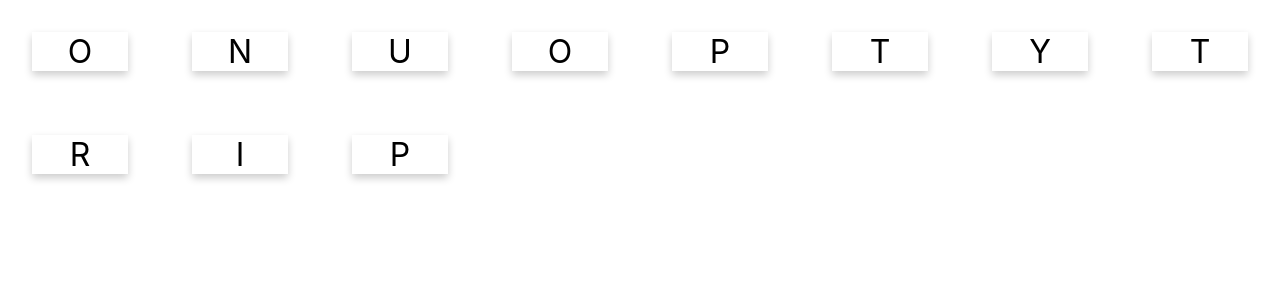
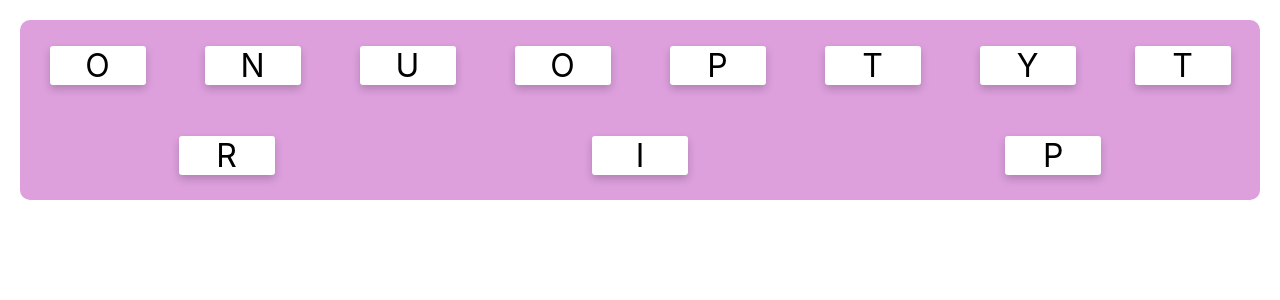
Before and after one commit to 6210110370/Lab3sa03, a React (Create React App) app: page / in a window 1280 px wide. Shown: the top 300 px of the page. Built offline with nearby package versions, Linux system fonts and the light colour scheme.

Commit message:
7 : change display to flex and make more style

```diff
--- a/src/App.css
+++ b/src/App.css
@@ -1,15 +1,28 @@
+/*game*/
+.game {
+    margin:20px;
+}
+/*header*/
+
 /*main game */
 .mainGame {
-    background-color: red;
+    border-radius: 10px;
+    background-color: plum;
+    display: flex;
+    box-sizing: border-box;
+    flex-wrap: wrap;
+    justify-content: space-around;
 }
 
 .card {
     display: inline-block;
     text-align: center;
+    background-color: white;
+    border-radius: 3px;
     width: 3em;
     font-size: 2em;
     box-shadow: 0 4px 8px 0 rgba(0, 0, 0, 0.2);
-    margin: 1em;
+    margin: 0.8em;
     user-select: none;
 }
 
@@ -17,3 +30,5 @@
     color: red;
     background: pink;
 }
+
+/*footer*/
--- a/src/App.js
+++ b/src/App.js
@@ -9,8 +9,8 @@ function App() {
   const randomElement = _.sample(word);
 
   return (
-    <div class>
-      <WordCard value={randomElement}/>
+    <div className="game">
+        <WordCard value={randomElement}/>
     </div>
   );
 }
--- a/src/WordCard.js
+++ b/src/WordCard.js
@@ -34,7 +34,7 @@ export default function WordCard(props) {
     }
 
     return (
-        <div>
+        <div className="mainGame">
             {
                 state.chars.map((c, i) =>
                     <CharacterCard value={c} key={i} activationHandler={activationHandler} attempt = {state.attempt}/>
```
